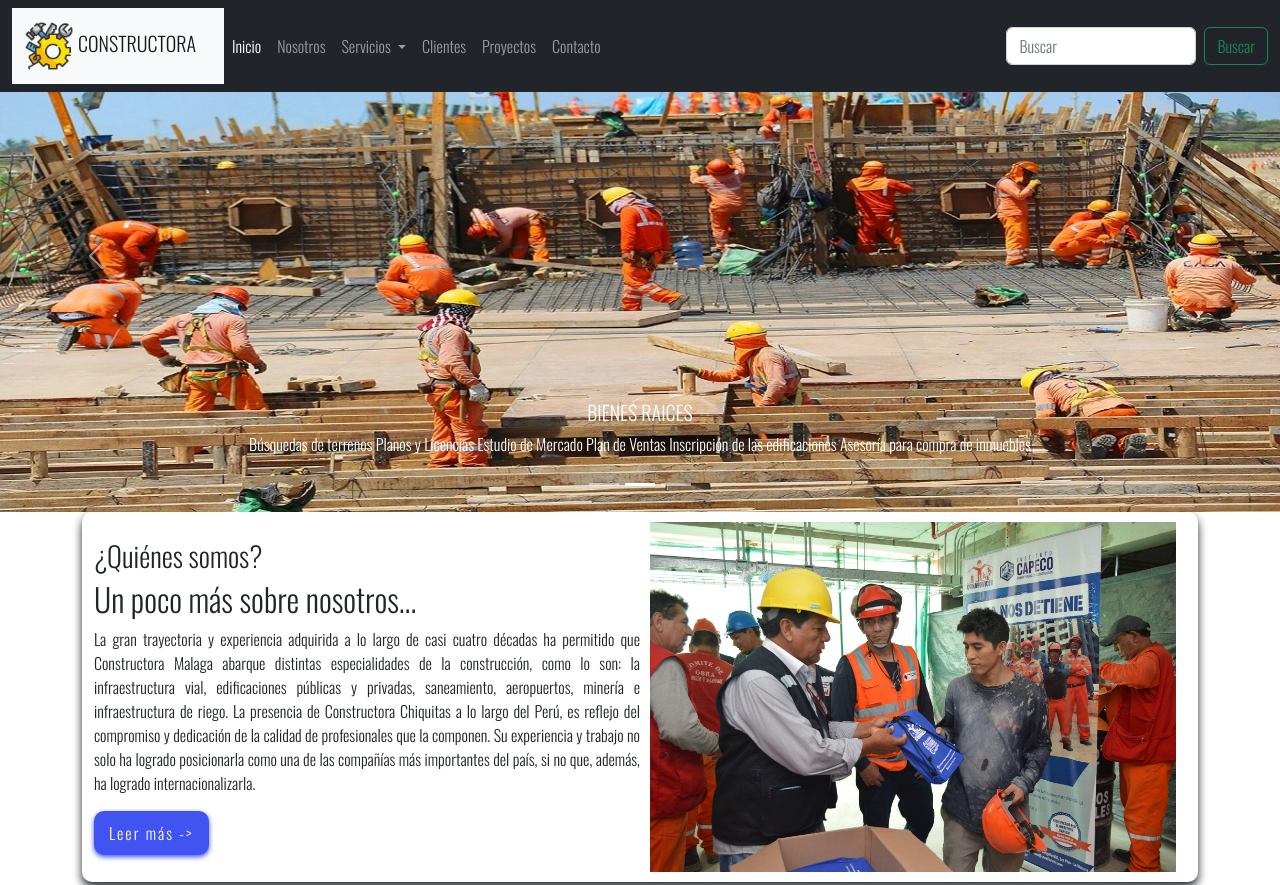
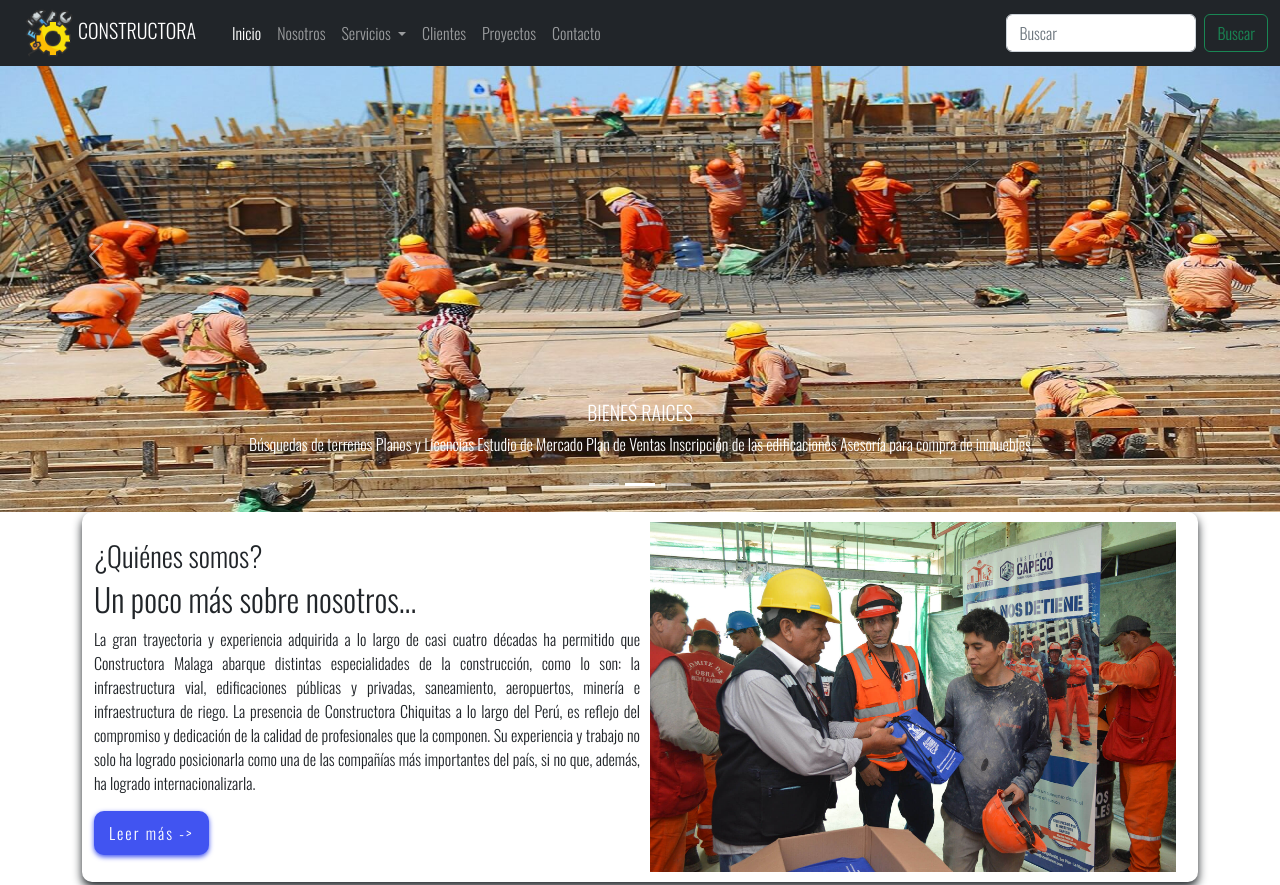
Before and after one commit to momexdah/constructora, a website: page index.html in a window 1280 px wide. Shown: the top 885 px of the page. Drawn offline with nearby package versions, Linux system fonts and the light colour scheme; some icons are missing.

Commit message:
Update index.html

```diff
--- a/index.html
+++ b/index.html
@@ -17,7 +17,7 @@
 
 <nav class="navbar navbar-expand-md navbar-dark fixed-top bg-dark">
     <div class="container-fluid">
-        <nav class="navbar bg-light">
+        <nav>
             <div class="container-fluid">
                  <a class="navbar-brand" href="#">
                     <img src="images/logoConstruct.png" alt="" width="50px" height="50px"> <span>CONSTRUCTORA</span>
```
